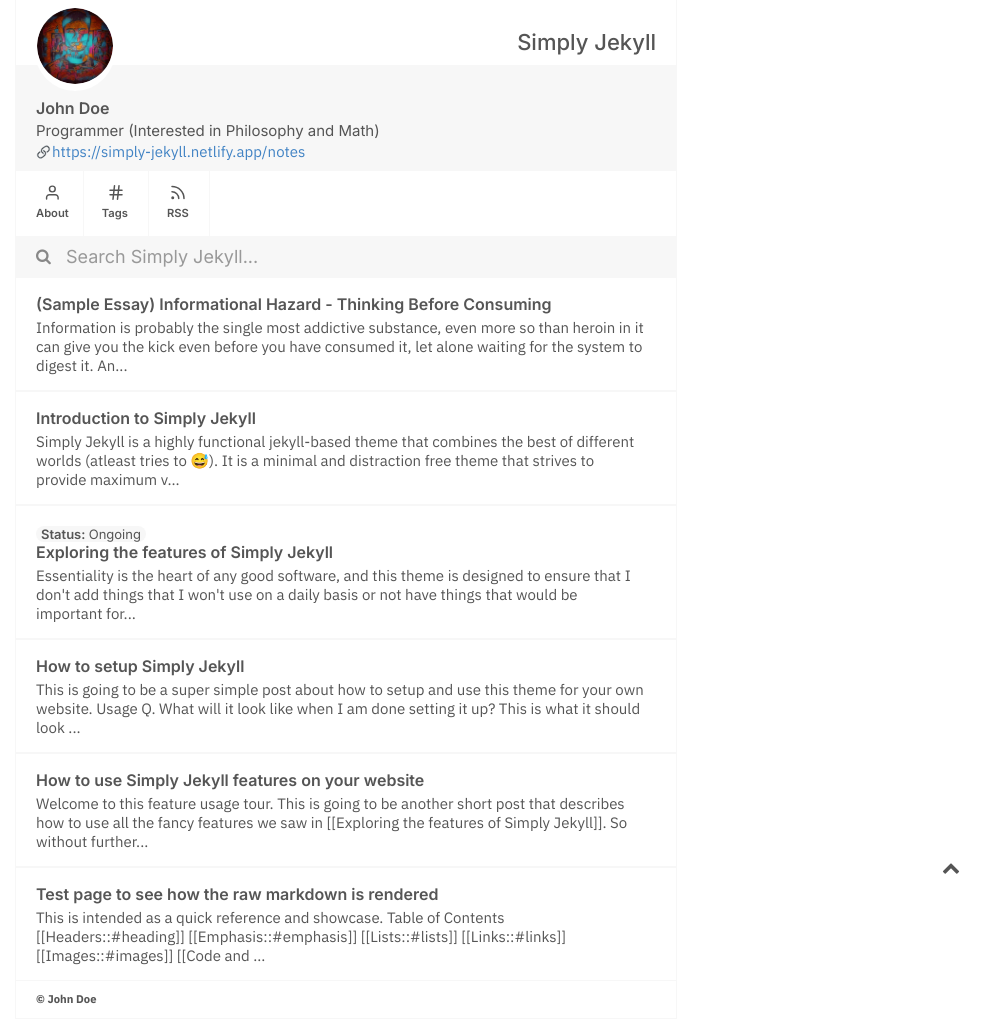
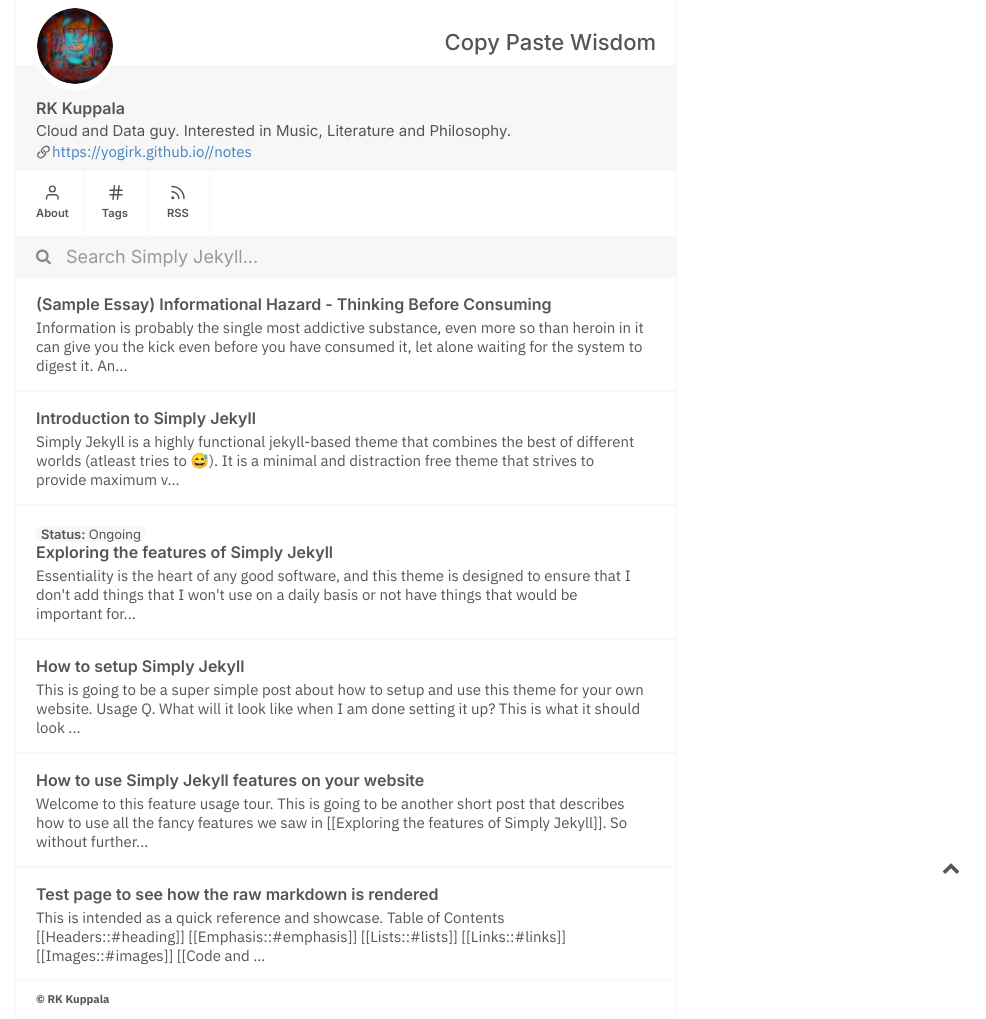
Before and after one commit to yogirk/yogirk.github.io, a Jekyll site: the page built from index.md, in a window 1280 px wide. Shown: the whole page, without its empty margins (294-1280 px from the left). Built offline with Jekyll 4.4.1, drawn with Linux system fonts in a browser that asks for light colours.

Commit message:
Beam me up, scotty!

```diff
--- a/_config.yml
+++ b/_config.yml
@@ -1,12 +1,12 @@
-title: Simply Jekyll
-name: John Doe
-user_description: Programmer (Interested in Philosophy and Math)
-notes_url: "https://simply-jekyll.netlify.app"
+title: Copy Paste Wisdom
+name: RK Kuppala
+user_description: Cloud and Data guy. Interested in Music, Literature and Philosophy.
+notes_url: "https://yogirk.github.io/"
 profile_pic: /assets/img/profile.png
 favicon: /assets/img/favicon.png
-copyright_name: John Doe
+copyright_name: RK Kuppala
 baseurl: "/" # the subpath of your site, e.g. /blog
-url: "https://simply-jekyll.netlify.app/" # the base hostname & protocol for your site, e.g. http://example.com
+url: "https://yogirk.github.io/" # the base hostname & protocol for your site, e.g. http://example.com
 encoding: utf-8
 
 # Build settings
```
